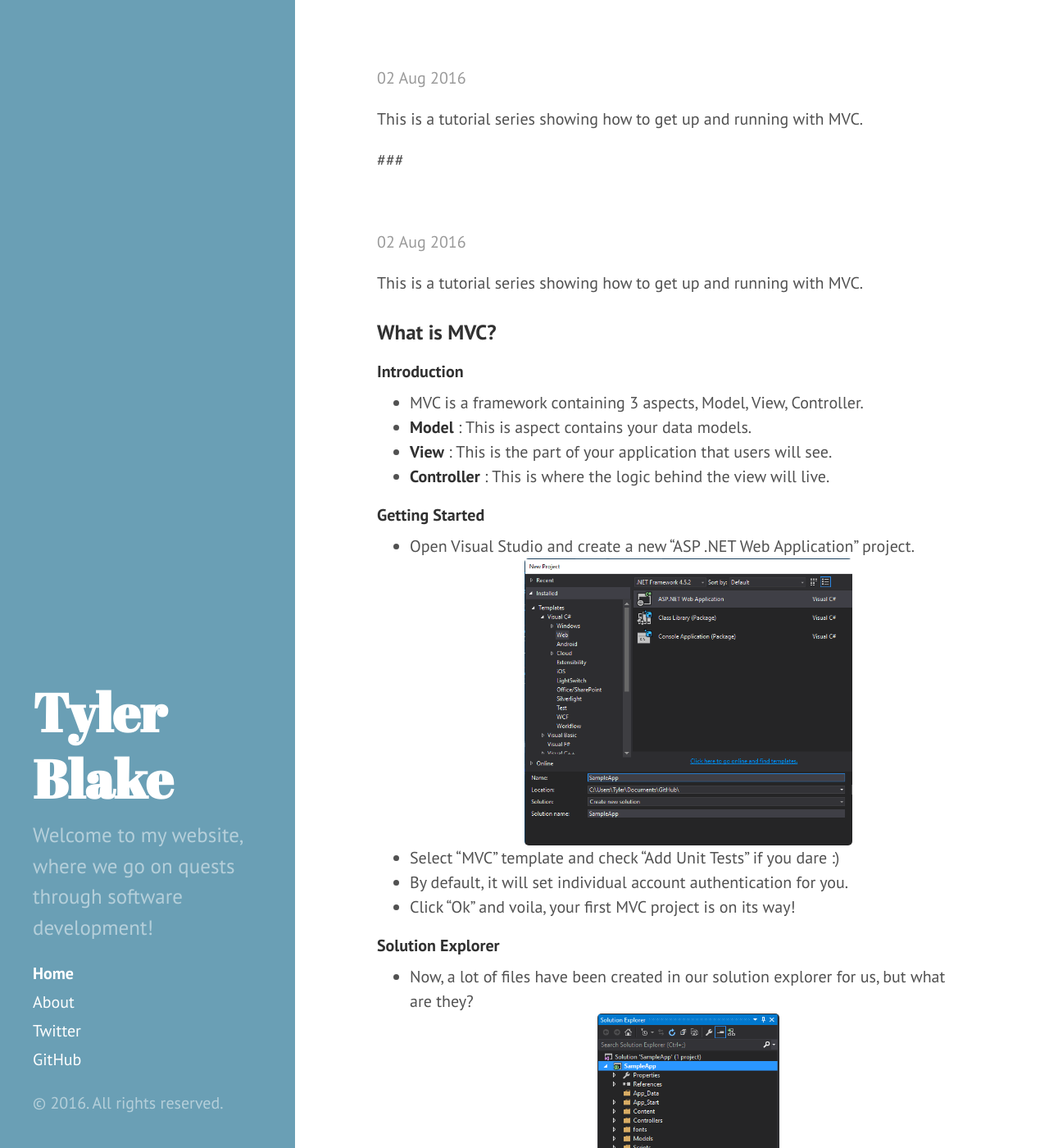
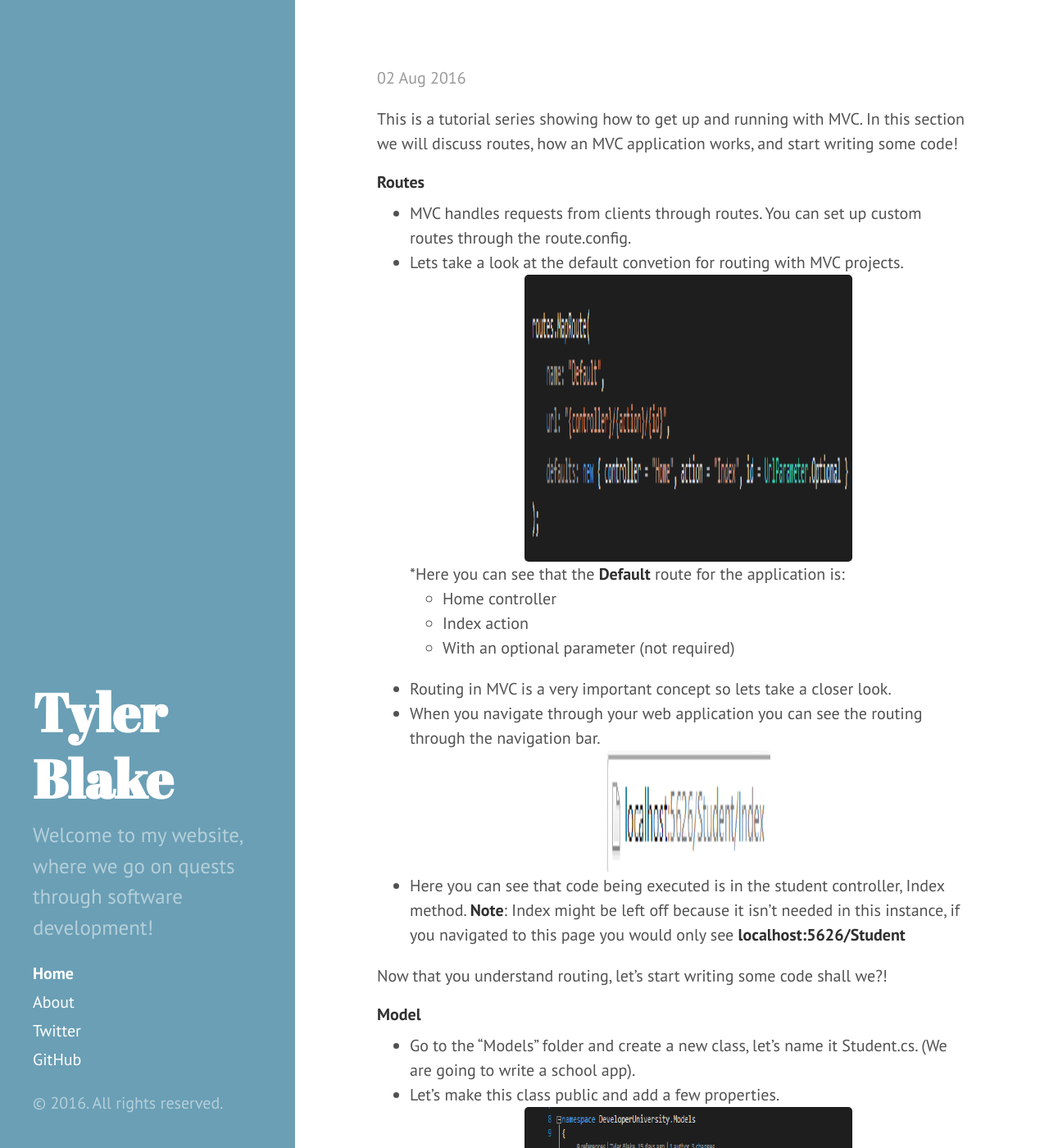
Before and after one commit to tylerablake/website, a Jekyll site: the page built from index.html, in a window 1280 px wide and 1400 px high. Shown: the whole window at 82% size. Built offline with Jekyll 4.4.1, drawn with Linux system fonts in a browser that asks for light colours; the list of posts is cut into pages by our own code; some of the changed text lies outside the part shown.

Commit message:
add images and text for 2nd part of tutorial

```diff
--- a/_posts/2016-08-01-mvc-tutorial-part1.md
+++ b/_posts/2016-08-01-mvc-tutorial-part1.md
@@ -3,7 +3,8 @@ layout: post
 title: ASP .NET MVC Tutorial : Part 1
 ---
 
-This is a tutorial series showing how to get up and running with MVC.
+This is a tutorial series showing how to get up and running with MVC. Here we will talk about what
+MVC means and take a look at some of the files that get created for us when we create a new ASP .NET MVC project.
 
 ### What is MVC?
 
--- a/_posts/2016-08-02-mvc-tutorial-part2.md
+++ b/_posts/2016-08-02-mvc-tutorial-part2.md
@@ -3,6 +3,35 @@ layout: post
 title: ASP .NET MVC Tutorial : Part 2
 ---
 
-This is a tutorial series showing how to get up and running with MVC.
+This is a tutorial series showing how to get up and running with MVC. In this section we will discuss routes,
+how an MVC application works, and start writing some code!
 
-###
+#### Routes
+* MVC handles requests from clients through routes. You can set up custom routes through the route.config.
+* Lets take a look at the default convetion for routing with MVC projects.
+<img src="/assets/defaultRouteConfig.png" width="400px;" height="350px;" style="margin:auto;">
+*Here you can see that the **Default** route for the application is:
+  * Home controller
+  * Index action
+  * With an optional parameter (not required)
+
+
+* Routing in MVC is a very important concept so lets take a closer look.
+* When you navigate through your web application you can see the routing through the navigation bar.
+<img src="/assets/defaultRoutingUrl.png" width="200px;" height="150px;" style="margin:auto;">
+* Here you can see that code being executed is in the student controller, Index method.
+**Note**: Index might be left off because it isn't needed in this instance, if you navigated to this page you would only see **localhost:5626/Student**
+
+Now that you understand routing, let's start writing some code shall we?!
+
+
+#### Model
+* Go to the "Models" folder and create a new class, let's name it Student.cs. (We are going to write a school app).
+* Let's make this class public and add a few properties.
+<img src="/assets/studentClass.png" width="400px;" height="350px;" style="margin:auto;">
+
+* Now you will receive a compiler error, we told the solution that our Student has a collection of Enrollments, but we haven't created that class just yet so the compiler is angry. So let's create the rest of the classes we need now.
+
+* Add 2 more classes to the Models folder, Enrollment.cs and Course.cs.
+<img src="/assets/enrollmentClass.png" width="400px;" height="350px;" style="margin:auto;">
+<img src="/assets/courseClass.png" width="400px;" height="350px;" style="margin:auto;">
```
Also changed, not shown: assets/courseClass.png (added), assets/defaultRouteConfig.png (added), assets/defaultRoutingUrl.png (added), assets/enrollmentClass.png (added), assets/studentClass.png (added).
